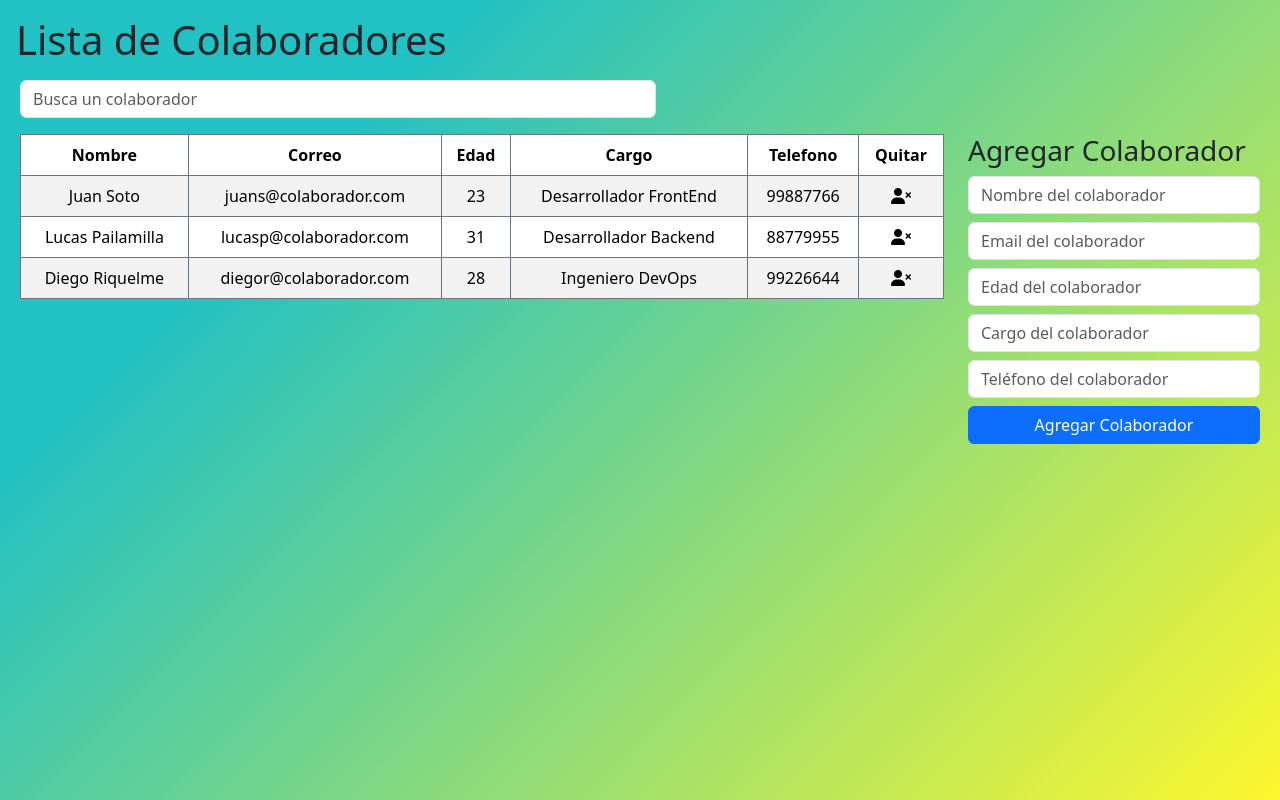
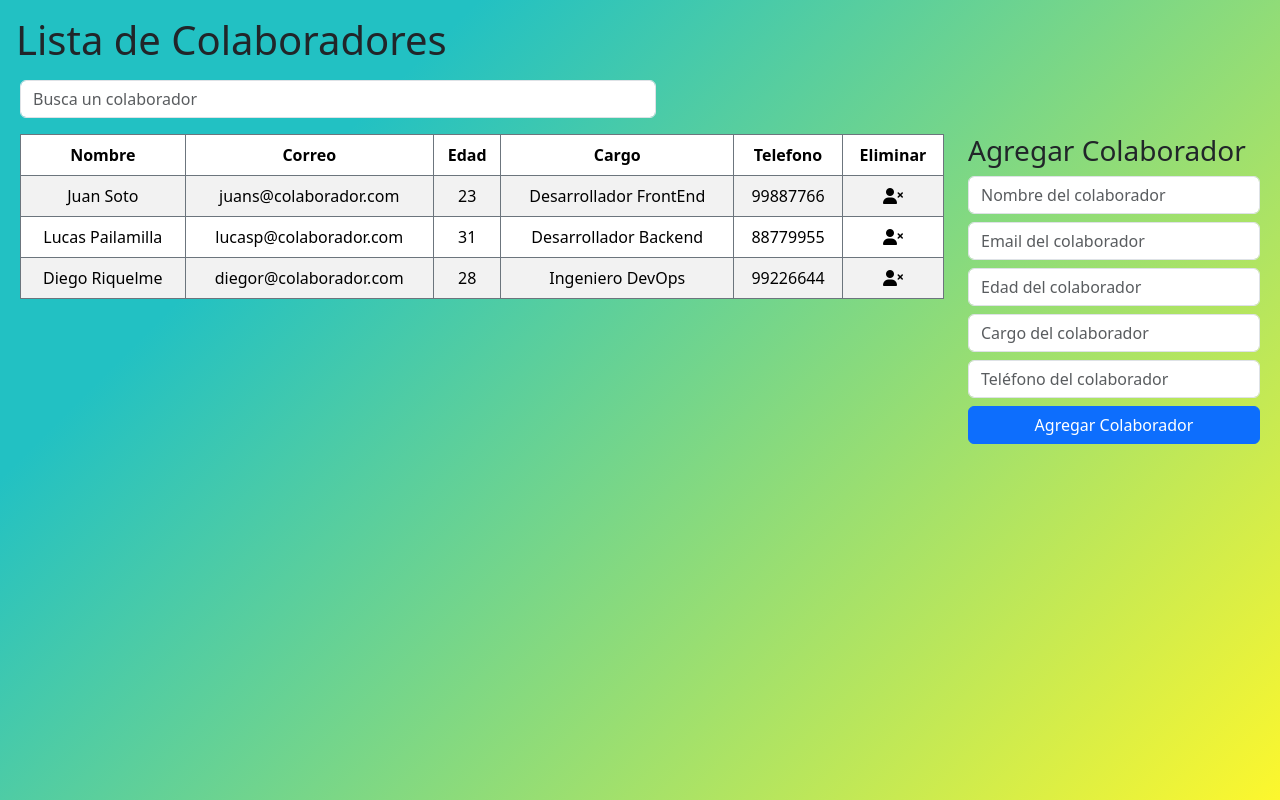
Before and after one commit to pramirezd/desafio3-react1, a React (Vite) app: page / in a window 1280 px wide. Built offline with nearby package versions, Linux system fonts and the light colour scheme.

Commit message:
Edicion columna Eliminar en componente Listado

```diff
--- a/src/components/Listado/Listado.jsx
+++ b/src/components/Listado/Listado.jsx
@@ -4,11 +4,12 @@ const Listado = ({ dataFile, setDataFile, dataFileFilter, setDataFileFilter }) =
 
   function deleteEmployee(id) {
 
-    const newData = [...dataFile].filter((colaborador) => colaborador.id !== id);
+    const newData = [...dataFile].filter(
+        (colaborador) => colaborador.id !== id);
     setDataFile(newData);
 
     const newDataFilter = [...dataFileFilter].filter(
-      (colaborador) => colaborador.id !== id
+        (colaborador) => colaborador.id !== id
     );
 
     setDataFileFilter(newDataFilter);
@@ -41,7 +42,7 @@ const Listado = ({ dataFile, setDataFile, dataFileFilter, setDataFileFilter }) =
             <th>Edad</th>
             <th>Cargo</th>
             <th>Telefono</th>
-            <th>Quitar</th>
+            <th>Eliminar</th>
           </tr>
         </thead>
         <tbody>{colaboradores}</tbody>
```
